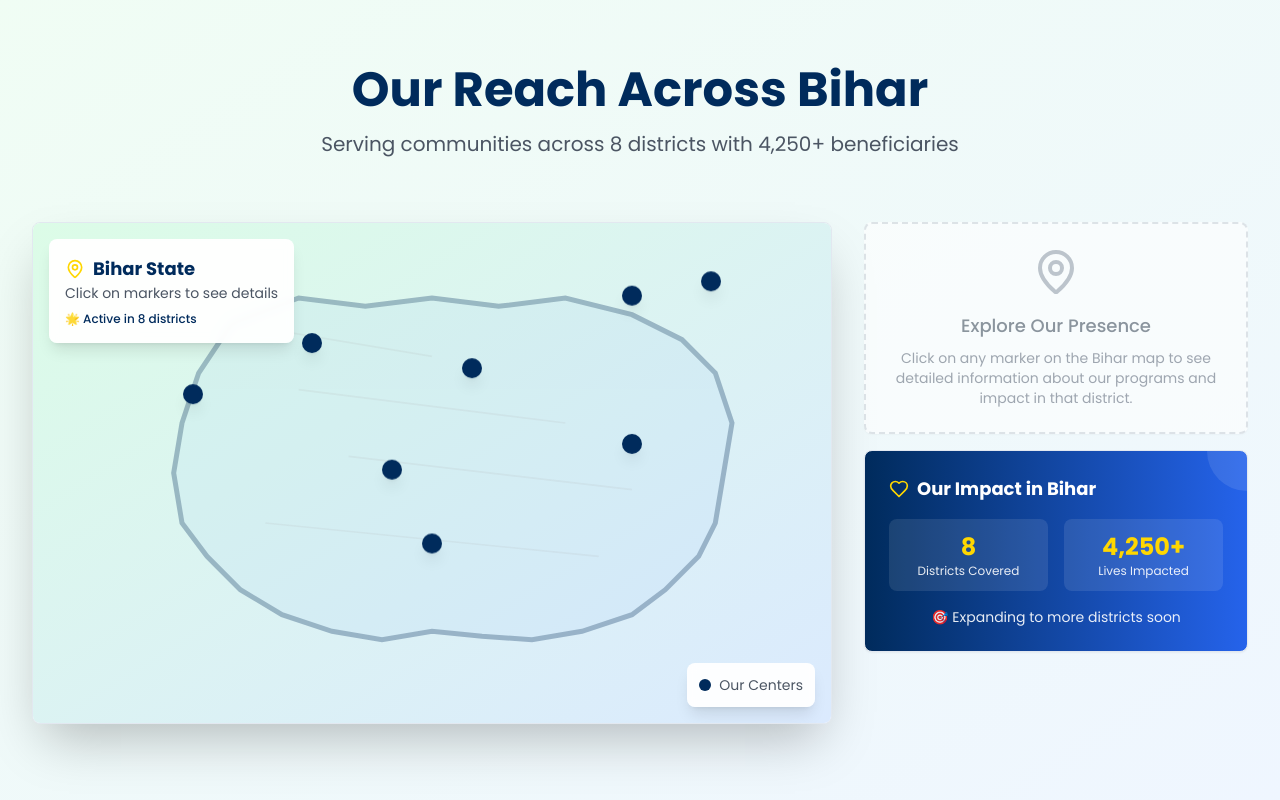
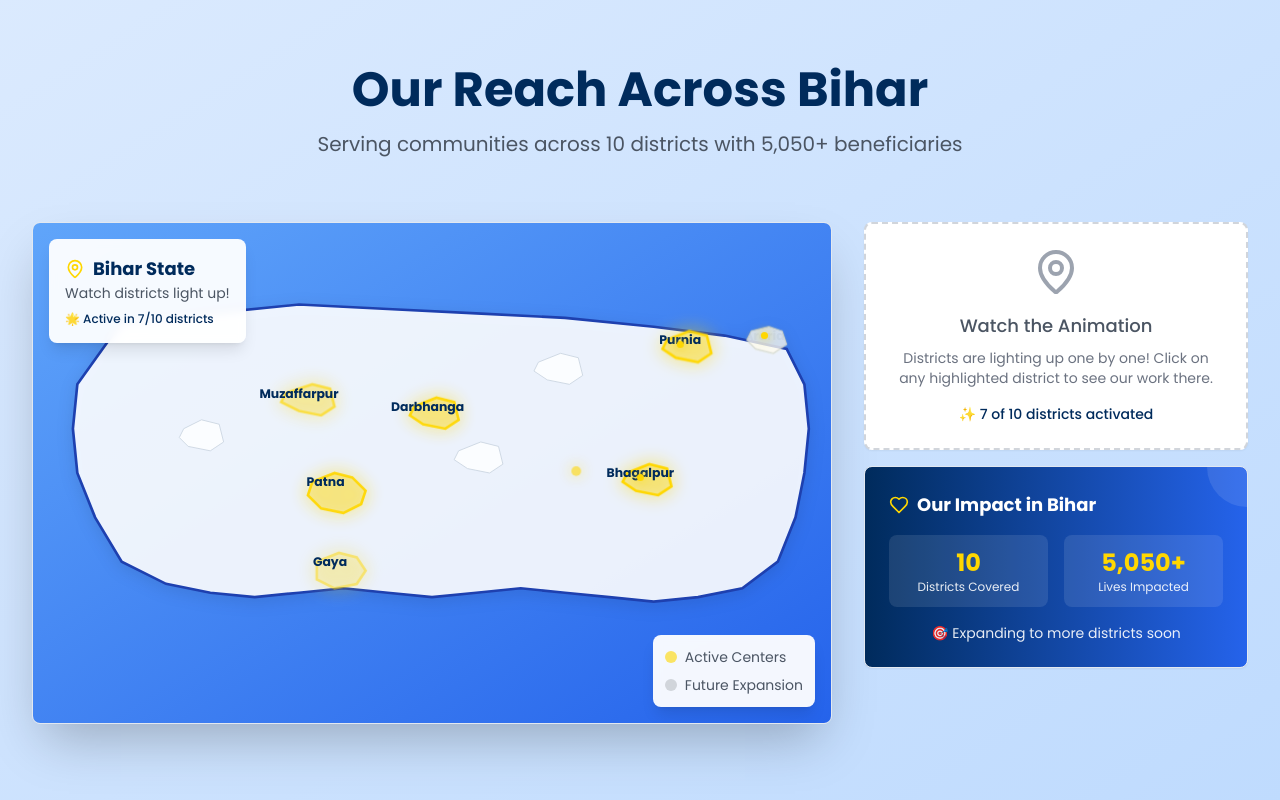
Before and after one commit to KoshishNgo/Koshish-Website, a React (Vite) app: page / in a window 1280 px wide. Shown: the part 2660-3460 px from the top of the page. Built offline with nearby package versions, Linux system fonts and the light colour scheme.

Commit message:
Enhance Bihar map with animations
Implement district highlighting with glowing borders and fade-in text.

```diff
--- a/src/components/BiharMap.tsx
+++ b/src/components/BiharMap.tsx
@@ -1,75 +1,113 @@
 
-import { useState } from "react";
+import { useState, useEffect } from "react";
 import { MapPin, Users, GraduationCap, Heart } from "lucide-react";
 import { Card, CardContent } from "@/components/ui/card";
 import { Badge } from "@/components/ui/badge";
 
 const BiharMap = () => {
   const [selectedDistrict, setSelectedDistrict] = useState<string | null>(null);
+  const [animatedDistricts, setAnimatedDistricts] = useState<Set<string>>(new Set());
 
   const districts = [
     {
       name: "Patna",
-      position: { top: "50%", left: "45%" },
+      position: { top: "52%", left: "32%" },
       programs: ["Education Support", "Women Empowerment", "Legal Aid"],
       beneficiaries: 1200,
-      description: "Our main headquarters coordinating all major programs across Bihar."
+      description: "Our main headquarters coordinating all major programs across Bihar.",
+      path: "M 315 260 L 340 250 L 360 255 L 375 270 L 370 285 L 350 295 L 325 290 L 310 275 Z"
     },
     {
       name: "Gaya",
-      position: { top: "65%", left: "50%" },
+      position: { top: "70%", left: "35%" },
       programs: ["Women Empowerment", "Skill Development"],
       beneficiaries: 800,
-      description: "Focus on women's entrepreneurship and skill development programs."
+      description: "Focus on women's entrepreneurship and skill development programs.",
+      path: "M 320 350 L 345 340 L 365 345 L 375 360 L 365 375 L 340 380 L 320 370 Z"
     },
     {
       name: "Muzaffarpur",
-      position: { top: "25%", left: "35%" },
+      position: { top: "32%", left: "30%" },
       programs: ["Education Support", "Child Protection"],
       beneficiaries: 650,
-      description: "Primary education initiatives and child welfare programs."
+      description: "Primary education initiatives and child welfare programs.",
+      path: "M 285 160 L 315 150 L 335 155 L 340 175 L 325 185 L 300 180 L 280 170 Z"
     },
     {
       name: "Darbhanga",
-      position: { top: "30%", left: "55%" },
+      position: { top: "35%", left: "45%" },
       programs: ["Emergency Relief", "Health Awareness"],
       beneficiaries: 450,
-      description: "Emergency response and community health programs."
+      description: "Emergency response and community health programs.",
+      path: "M 430 175 L 455 165 L 475 170 L 480 190 L 465 200 L 440 195 L 425 185 Z"
     },
     {
       name: "Bhagalpur",
-      position: { top: "45%", left: "75%" },
+      position: { top: "50%", left: "70%" },
       programs: ["Legal Aid", "Community Development"],
       beneficiaries: 320,
-      description: "Legal assistance and community development initiatives."
+      description: "Legal assistance and community development initiatives.",
+      path: "M 670 250 L 695 240 L 715 245 L 720 265 L 705 275 L 680 270 L 665 260 Z"
     },
     {
       name: "Purnia",
-      position: { top: "15%", left: "75%" },
+      position: { top: "20%", left: "75%" },
       programs: ["Education Support", "Rural Development"],
       beneficiaries: 280,
-      description: "Rural education and development programs in remote areas."
+      description: "Rural education and development programs in remote areas.",
+      path: "M 715 100 L 740 90 L 760 95 L 765 115 L 750 125 L 725 120 L 710 110 Z"
     },
     {
       name: "Araria",
-      position: { top: "12%", left: "85%" },
+      position: { top: "18%", left: "85%" },
       programs: ["Health Care", "Education Support"],
       beneficiaries: 200,
-      description: "Healthcare initiatives and educational support in border areas."
+      description: "Healthcare initiatives and educational support in border areas.",
+      path: "M 810 90 L 830 85 L 845 90 L 850 105 L 835 115 L 815 110 L 805 100 Z"
     },
     {
       name: "Siwan",
-      position: { top: "35%", left: "20%" },
+      position: { top: "40%", left: "18%" },
       programs: ["Women Empowerment", "Agriculture Support"],
       beneficiaries: 350,
-      description: "Agricultural development and women empowerment programs."
+      description: "Agricultural development and women empowerment programs.",
+      path: "M 170 200 L 190 190 L 210 195 L 215 215 L 200 225 L 175 220 L 165 210 Z"
+    },
+    {
+      name: "Begusarai",
+      position: { top: "45%", left: "50%" },
+      programs: ["Industrial Development", "Education"],
+      beneficiaries: 420,
+      description: "Supporting industrial workers and educational programs.",
+      path: "M 480 225 L 505 215 L 525 220 L 530 240 L 515 250 L 490 245 L 475 235 Z"
+    },
+    {
+      name: "Madhubani",
+      position: { top: "25%", left: "60%" },
+      programs: ["Art & Culture", "Women Empowerment"],
+      beneficiaries: 380,
+      description: "Preserving local art culture and empowering women artisans.",
+      path: "M 570 125 L 595 115 L 615 120 L 620 140 L 605 150 L 580 145 L 565 135 Z"
     }
   ];
 
   const totalBeneficiaries = districts.reduce((sum, district) => sum + district.beneficiaries, 0);
 
+  // Sequential animation effect
+  useEffect(() => {
+    const animateDistricts = async () => {
+      for (let i = 0; i < districts.length; i++) {
+        await new Promise(resolve => setTimeout(resolve, 800));
+        setAnimatedDistricts(prev => new Set([...prev, districts[i].name]));
+      }
+    };
+
+    const timer = setTimeout(animateDistricts, 1000);
+    return () => clearTimeout(timer);
+  }, []);
+
   return (
-    <section className="py-20 bg-gradient-to-br from-green-50 to-blue-50">
+    <section className="py-20 bg-gradient-to-br from-blue-100 to-blue-200">
       <div className="max-w-7xl mx-auto px-4 sm:px-6 lg:px-8">
         <div className="text-center mb-16">
           <h2 className="text-4xl md:text-5xl font-bold text-koshish-blue mb-4">Our Reach Across Bihar</h2>
@@ -79,75 +117,89 @@ const BiharMap = () => {
         </div>
 
         <div className="grid grid-cols-1 lg:grid-cols-3 gap-8 items-start">
-          {/* Map Section */}
+          {/* Political Map Section */}
           <div className="lg:col-span-2">
             <Card className="overflow-hidden shadow-2xl">
               <CardContent className="p-0">
-                <div className="relative bg-gradient-to-br from-green-100 to-blue-100 h-96 md:h-[500px]">
-                  {/* Bihar State Outline - More accurate shape */}
+                <div className="relative bg-gradient-to-br from-blue-400 to-blue-600 h-96 md:h-[500px]">
+                  {/* Bihar State Political Map */}
                   <svg
-                    viewBox="0 0 400 300"
-                    className="absolute inset-0 w-full h-full opacity-30"
-                    fill="currentColor"
+                    viewBox="0 0 900 500"
+                    className="absolute inset-0 w-full h-full"
+                    style={{ filter: 'drop-shadow(0 4px 8px rgba(0,0,0,0.1))' }}
                   >
+                    {/* State Boundary */}
                     <path
-                      d="M80 60 L120 45 L160 50 L200 45 L240 50 L280 45 L320 55 L350 70 L370 90 L380 120 L375 150 L370 180 L360 200 L340 220 L320 235 L290 245 L260 250 L230 248 L200 245 L170 250 L140 245 L110 235 L85 220 L65 200 L50 180 L45 150 L50 120 L60 90 Z"
-                      className="text-koshish-blue"
-                      stroke="currentColor"
+                      d="M 50 150 L 100 80 L 200 70 L 300 60 L 400 65 L 500 70 L 600 75 L 700 85 L 780 95 L 850 110 L 870 150 L 875 200 L 870 250 L 860 300 L 840 350 L 800 380 L 750 390 L 700 395 L 650 390 L 600 385 L 550 380 L 500 385 L 450 390 L 400 385 L 350 380 L 300 385 L 250 390 L 200 385 L 150 375 L 100 350 L 70 300 L 50 250 L 45 200 Z"
+                      fill="rgba(255, 255, 255, 0.9)"
+                      stroke="#1e40af"
                       strokeWidth="3"
-                      fill="rgba(59, 130, 246, 0.15)"
+                      className="transition-all duration-1000"
                     />
-                    {/* Internal district boundaries */}
-                    <path
-                      d="M80 60 L200 80 M120 100 L280 120 M150 140 L320 160 M100 180 L300 200"
-                      className="text-gray-400"
-                      stroke="currentColor"
-                      strokeWidth="1"
-                      opacity="0.5"
-                    />
-                  </svg>
 
-                  {/* District Markers */}
-                  {districts.map((district, index) => (
-                    <div
-                      key={district.name}
-                      className="absolute transform -translate-x-1/2 -translate-y-1/2 cursor-pointer"
-                      style={district.position}
-                      onClick={() => setSelectedDistrict(selectedDistrict === district.name ? null : district.name)}
-                    >
-                      <div className={`relative group ${selectedDistrict === district.name ? 'z-20' : 'z-10'}`}>
-                        <div
-                          className={`w-5 h-5 rounded-full border-3 border-white shadow-lg transition-all duration-500 ${
+                    {/* District Boundaries and Animations */}
+                    {districts.map((district, index) => (
+                      <g key={district.name}>
+                        {/* District Area */}
+                        <path
+                          d={district.path}
+                          fill={animatedDistricts.has(district.name) ? "rgba(255, 215, 0, 0.3)" : "rgba(255, 255, 255, 0.8)"}
+                          stroke={animatedDistricts.has(district.name) ? "#FFD700" : "#cbd5e1"}
+                          strokeWidth={animatedDistricts.has(district.name) ? "3" : "1"}
+                          className={`cursor-pointer transition-all duration-1000 ${
+                            animatedDistricts.has(district.name)
+                              ? 'animate-pulse drop-shadow-lg'
+                              : ''
+                          } ${
                             selectedDistrict === district.name
-                              ? 'bg-koshish-gold scale-150 animate-pulse'
-                              : 'bg-koshish-blue hover:bg-koshish-gold hover:scale-125 animate-bounce'
+                              ? 'fill-koshish-gold'
+                              : ''
                           }`}
                           style={{
-                            animationDelay: `${index * 0.3}s`,
-                            animationDuration: selectedDistrict === district.name ? '1s' : '2s'
+                            filter: animatedDistricts.has(district.name)
+                              ? 'drop-shadow(0 0 10px #FFD700)'
+                              : 'none',
+                            animationDelay: `${index * 0.8}s`
                           }}
+                          onClick={() => setSelectedDistrict(selectedDistrict === district.name ? null : district.name)}
                         />
 
-                        {/* District Label */}
-                        <div className="absolute top-7 left-1/2 transform -translate-x-1/2 whitespace-nowrap">
-                          <Badge
-                            className={`text-xs font-medium transition-all duration-300 ${
-                              selectedDistrict === district.name
-                                ? 'bg-koshish-gold text-koshish-blue scale-110 shadow-lg'
-                                : 'bg-koshish-blue text-white opacity-0 group-hover:opacity-100 transform translate-y-2 group-hover:translate-y-0'
-                            }`}
-                          >
-                            {district.name}
-                          </Badge>
-                        </div>
+                        {/* District Label with Fade-in Effect */}
+                        <text
+                          x={district.path.includes('M 170') ? 180 : district.path.includes('M 810') ? 825 : parseInt(district.path.split(' ')[1]) + 15}
+                          y={district.path.includes('M 170') ? 210 : district.path.includes('M 810') ? 100 : parseInt(district.path.split(' ')[2]) + 5}
+                          textAnchor="middle"
+                          className={`text-sm font-bold transition-all duration-1000 ${
+                            animatedDistricts.has(district.name)
+                              ? 'fill-koshish-blue opacity-100 animate-fade-in'
+                              : 'fill-gray-400 opacity-0'
+                          }`}
+                          style={{
+                            animationDelay: `${index * 0.8 + 0.5}s`,
+                            fontSize: '14px',
+                            fontWeight: 'bold'
+                          }}
+                        >
+                          {district.name}
+                        </text>
 
-                        {/* Ripple effect for selected district */}
-                        {selectedDistrict === district.name && (
-                          <div className="absolute inset-0 w-5 h-5 rounded-full bg-koshish-gold opacity-30 animate-ping"></div>
+                        {/* Glowing Marker */}
+                        {animatedDistricts.has(district.name) && (
+                          <circle
+                            cx={parseInt(district.path.split(' ')[1]) + 15}
+                            cy={parseInt(district.path.split(' ')[2]) + 5}
+                            r="4"
+                            fill="#FFD700"
+                            className="animate-ping"
+                            style={{
+                              animationDelay: `${index * 0.8}s`,
+                              filter: 'drop-shadow(0 0 6px #FFD700)'
+                            }}
+                          />
                         )}
-                      </div>
-                    </div>
-                  ))}
+                      </g>
+                    ))}
+                  </svg>
 
                   {/* Title overlay */}
                   <div className="absolute top-4 left-4 bg-white/95 backdrop-blur-sm rounded-lg p-4 shadow-lg">
@@ -155,17 +207,23 @@ const BiharMap = () => {
                       <MapPin className="w-5 h-5 mr-2 text-koshish-gold" />
                       Bihar State
                     </h3>
-                    <p className="text-sm text-gray-600">Click on markers to see details</p>
+                    <p className="text-sm text-gray-600">Watch districts light up!</p>
                     <div className="mt-2 text-xs text-koshish-blue font-medium">
-                      🌟 Active in {districts.length} districts
+                      🌟 Active in {animatedDistricts.size}/{districts.length} districts
                     </div>
                   </div>
 
                   {/* Legend */}
                   <div className="absolute bottom-4 right-4 bg-white/95 backdrop-blur-sm rounded-lg p-3 shadow-lg">
-                    <div className="flex items-center space-x-2 text-sm">
-                      <div className="w-3 h-3 bg-koshish-blue rounded-full"></div>
-                      <span className="text-gray-600">Our Centers</span>
+                    <div className="space-y-2 text-sm">
+                      <div className="flex items-center space-x-2">
+                        <div className="w-3 h-3 bg-koshish-gold rounded-full animate-pulse"></div>
+                        <span className="text-gray-600">Active Centers</span>
+                      </div>
+                      <div className="flex items-center space-x-2">
+                        <div className="w-3 h-3 bg-gray-300 rounded-full"></div>
+                        <span className="text-gray-600">Future Expansion</span>
+                      </div>
                     </div>
                   </div>
                 </div>
@@ -216,13 +274,18 @@ const BiharMap = () => {
                   </Card>
                 ))
             ) : (
-              <Card className="border-dashed border-2 border-gray-300 animate-pulse">
+              <Card className="border-dashed border-2 border-gray-300">
                 <CardContent className="p-6 text-center">
                   <MapPin className="w-12 h-12 text-gray-400 mx-auto mb-4" />
-                  <h3 className="text-lg font-medium text-gray-600 mb-2">Explore Our Presence</h3>
+                  <h3 className="text-lg font-medium text-gray-600 mb-2">Watch the Animation</h3>
                   <p className="text-sm text-gray-500">
-                    Click on any marker on the Bihar map to see detailed information about our programs and impact in that district.
+                    Districts are lighting up one by one! Click on any highlighted district to see our work there.
                   </p>
+                  <div className="mt-4">
+                    <div className="text-sm text-koshish-blue font-medium">
+                      ✨ {animatedDistricts.size} of {districts.length} districts activated
+                    </div>
+                  </div>
                 </CardContent>
               </Card>
             )}
```
